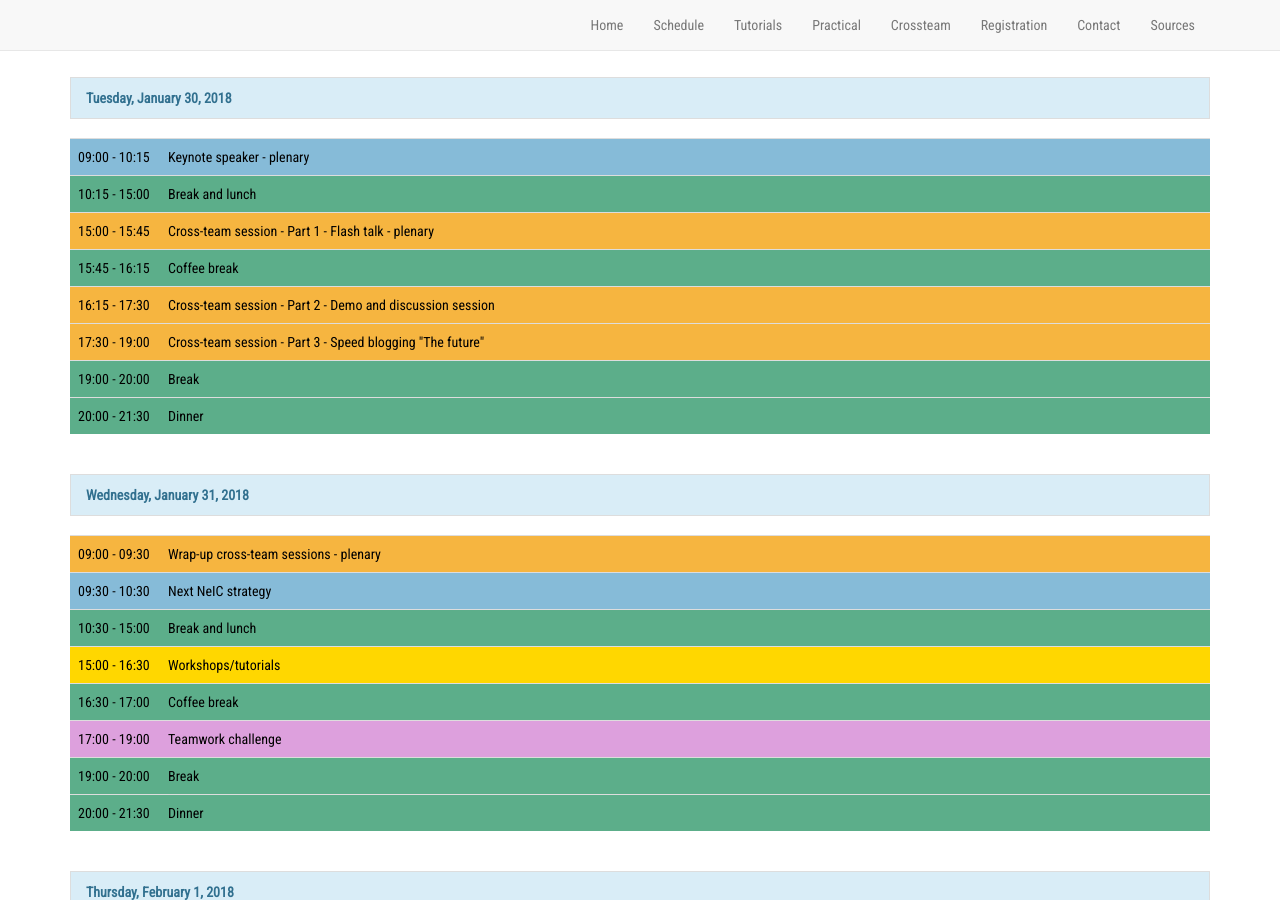
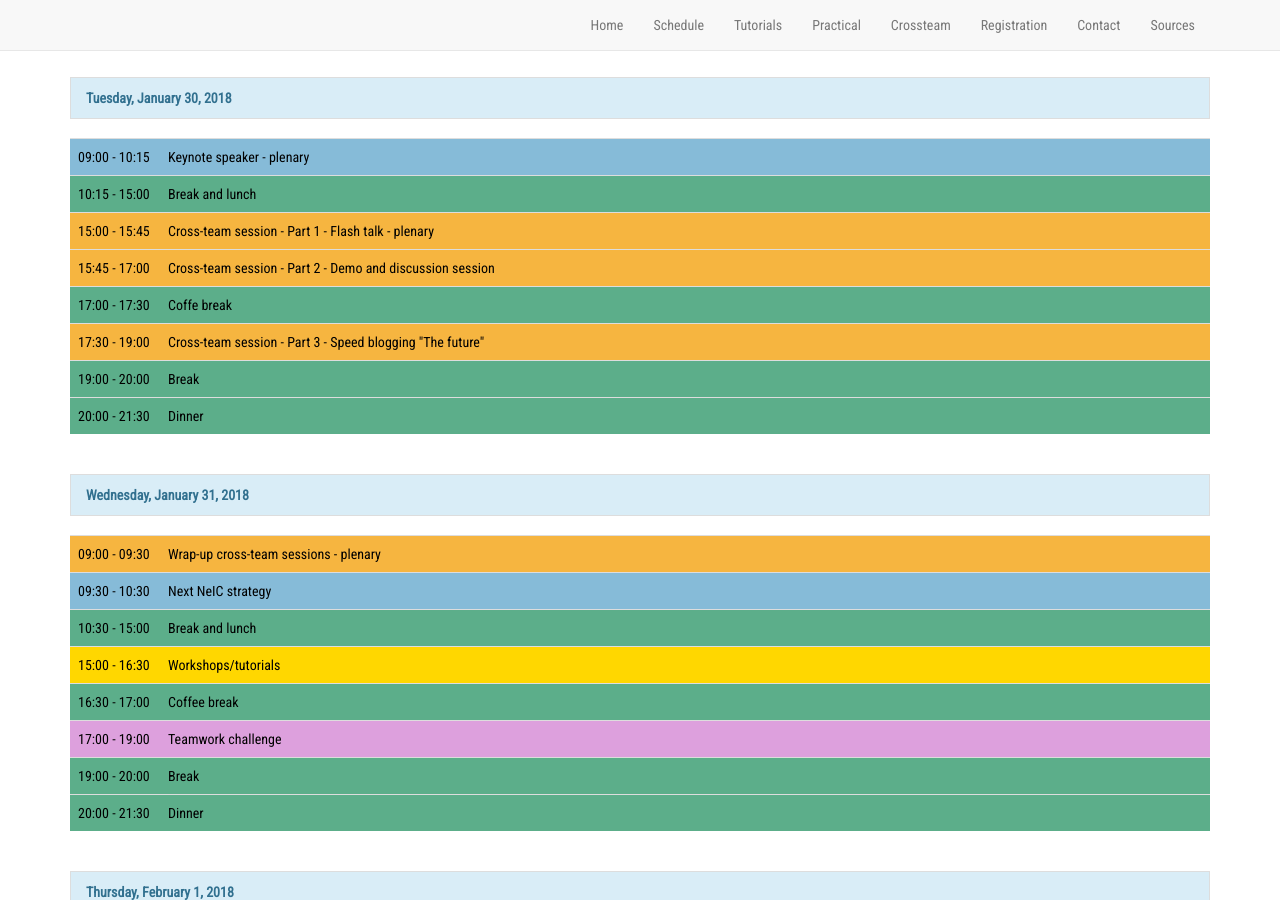
Before and after one commit to neicnordic/ahm18.neic.nordforsk.org, a Jekyll site: the page built from schedule.md, in a window 1280 px wide and 900 px high, scrolled down 324 px. Built offline with Jekyll 4.4.1, drawn with Linux system fonts in a browser that asks for light colours; nearby versions of some CDN libraries.

Commit message:
Moved coffee break between cross-team session

```diff
--- a/schedule.md
+++ b/schedule.md
@@ -30,13 +30,13 @@ schedule:
           type: crossteam
           title: Cross-team session - Part 1 - Flash talk - plenary
           chair:
-        - time: 15:45 - 16:15
-          type: recreation
-          title: Coffee break
-          chair:
-        - time: 16:15 - 17:30
+        - time: 15:45 - 17:00
           type: crossteam
           title: Cross-team session - Part 2 - Demo and discussion session
+          chair:
+        - time: 17:00 - 17:30
+          type: recreation
+          title: Coffe break
         - time: 17:30 - 19:00
           type: crossteam
           title: Cross-team session - Part 3 - Speed blogging "The future"
```
